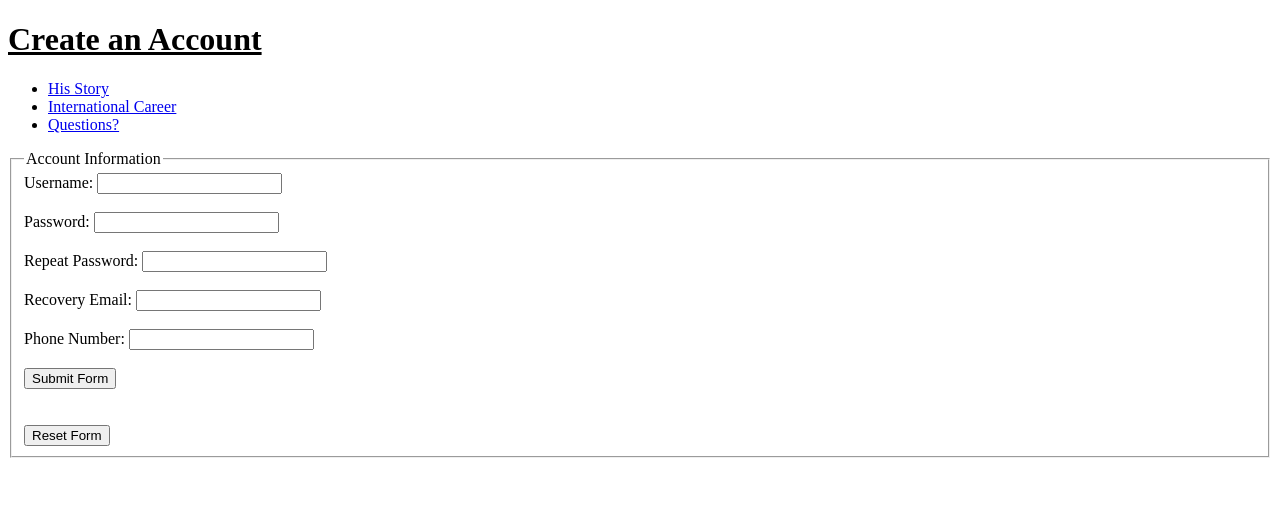
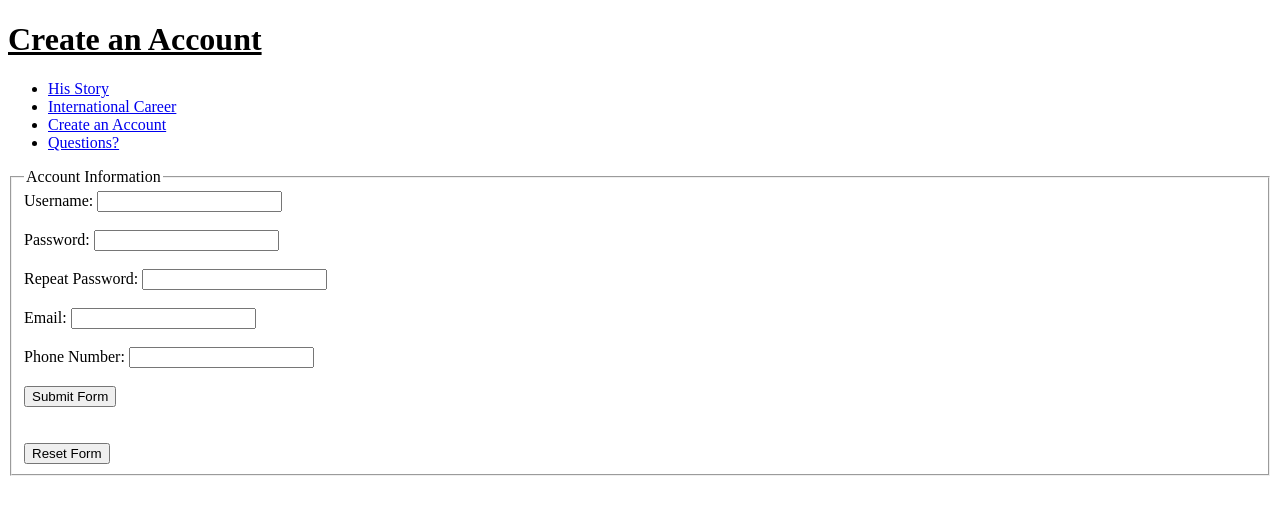
Before and after one commit to Inny10/web-project-1-inny, a plain HTML site: page Create-an-account.html in a window 1280 px wide. Drawn offline with Linux system fonts and the light colour scheme.

Commit message:
almost finished the project

```diff
--- a/Create-an-account.html
+++ b/Create-an-account.html
@@ -14,7 +14,8 @@
         <ul>
             <li><a href="index.html">His Story</a></li>
             <li><a href="international-career.html">International Career</a></li>
-            <li><a href="Create-an-account.html">Questions?</a></li>
+            <li><a href="Create-an-account.html">Create an Account</a></li>
+            <li><a href="questions.html">Questions?</a></li>
         </ul>
     </nav>
     </header>
@@ -34,8 +35,8 @@
     <input type="password" id="Repeat Password" name="Repeat Password" required>
     <br>
     <br>
-    <label for="Recovery Email">Recovery Email:</label>
-    <input type="email" id="Recovery Email" name="Recovery Email" required>
+    <label for="Email">Email:</label>
+    <input type="email" id="Email" name="Email" required>
     <br>
     <br>
     <label for="phone">Phone Number:</label>
```
Also changed, not shown: index.html (+2 -1 lines), international-career.html (+2 -1 lines), questions.html (+6 -1 lines).
